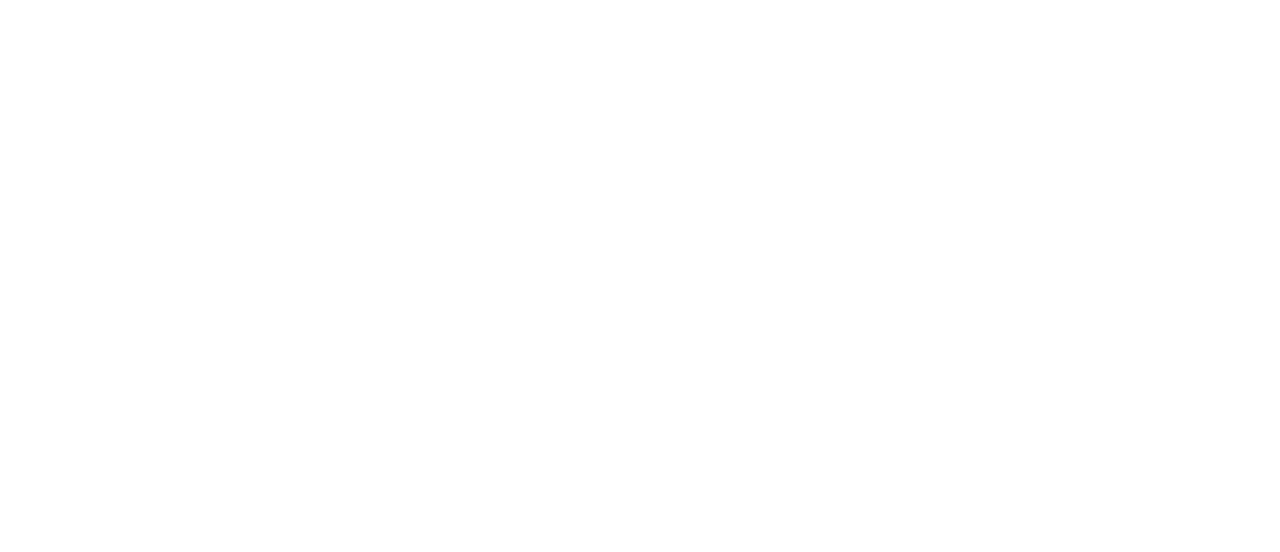
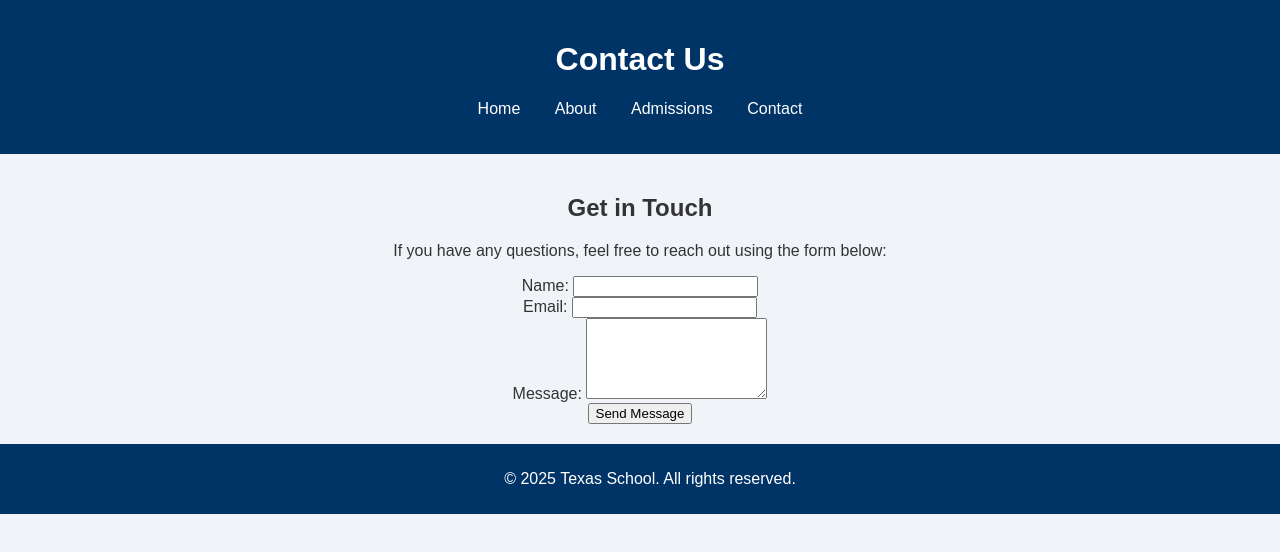
Before and after one commit to Sonu0510/school-website, a plain HTML site: page contact.html in a window 1280 px wide. Drawn offline with Linux system fonts and the light colour scheme.

Commit message:
Add Contact page with form

```diff
--- a/contact.html
+++ b/contact.html
@@ -0,0 +1,56 @@
+<!DOCTYPE html>
+<html lang="en">
+<head>
+  <meta charset="UTF-8" />
+  <meta name="viewport" content="width=device-width, initial-scale=1.0"/>
+  <title>Contact Us - Texas School</title>
+  <link rel="stylesheet" href="css/style.css" />
+</head>
+<body>
+  <header>
+    <h1>Contact Us</h1>
+    <nav>
+      <ul>
+        <li><a href="index.html">Home</a></li>
+        <li><a href="about.html">About</a></li>
+        <li><a href="admissions.html">Admissions</a></li>
+        <li><a href="contact.html">Contact</a></li>
+      </ul>
+    </nav>
+  </header>
+
+  <main>
+    <section>
+      <h2>Get in Touch</h2>
+      <p>If you have any questions, feel free to reach out using the form below:</p>
+    </section>
+
+    <section>
+      <form action="submit_form.php" method="POST">
+        <div>
+          <label for="name">Name:</label>
+          <input type="text" id="name" name="name" required />
+        </div>
+
+        <div>
+          <label for="email">Email:</label>
+          <input type="email" id="email" name="email" required />
+        </div>
+
+        <div>
+          <label for="message">Message:</label>
+          <textarea id="message" name="message" rows="5" required></textarea>
+        </div>
+
+        <div>
+          <button type="submit">Send Message</button>
+        </div>
+      </form>
+    </section>
+  </main>
+
+  <footer>
+    <p>&copy; 2025 Texas School. All rights reserved.</p>
+  </footer>
+</body>
+</html>
```
Also changed, not shown: admissions.html (+1 -1 lines), index.html (+2 -2 lines).
